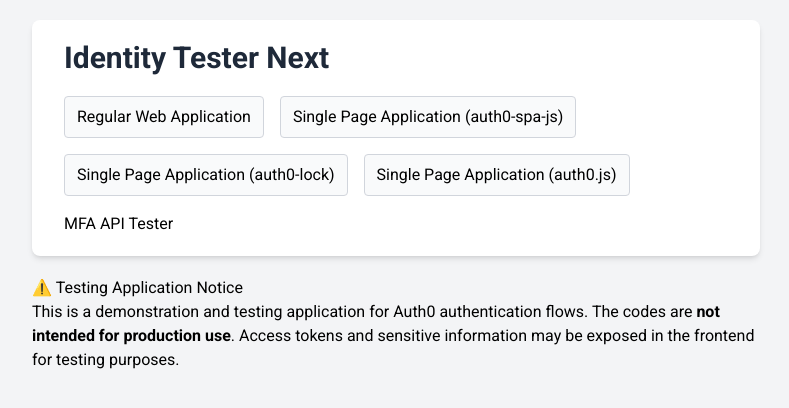
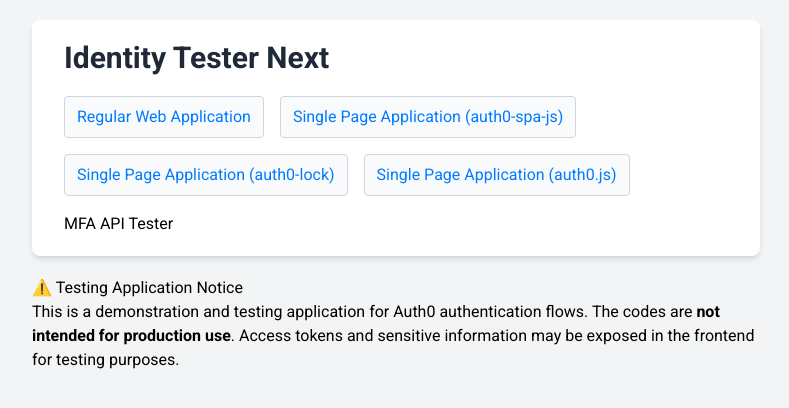
Before and after one commit to sfjt/identity-tester-next-2, a Next.js app: page / in a window 1280 px wide. Shown: the top 408 px of the page, without its empty margins (244-1033 px from the left). Built offline with nearby package versions, Linux system fonts and the light colour scheme.

Commit message:
Fixed build errors

```diff
--- a/package.json
+++ b/package.json
@@ -18,6 +18,7 @@
     "@auth0/nextjs-auth0": "^4.13.3",
     "@tailwindcss/postcss": "^4.1.18",
     "@upstash/redis": "^1.35.7",
+    "autoprefixer": "^10.4.23",
     "jose": "^6.1.3",
     "next": "^15.5.7",
     "postcss": "^8.5.6",
@@ -25,7 +26,7 @@
     "react": "^19.1.2",
     "react-dom": "^19.1.2",
     "swr": "^2.3.7",
-    "tailwindcss": "^4.1.18"
+    "tailwindcss": "^3.4.19"
   },
   "devDependencies": {
     "@eslint/eslintrc": "^3",
--- /dev/null
+++ b/postcss.config.js
@@ -0,0 +1,6 @@
+module.exports = {
+  plugins: {
+    tailwindcss: {},
+    autoprefixer: {},
+  },
+}
--- a/postcss.config.mjs
+++ /dev/null
@@ -1,7 +0,0 @@
-const config = {
-  plugins: {
-    "@tailwindcss/postcss": {},
-  },
-}
-
-export default config
--- a/src/app/globals.css
+++ b/src/app/globals.css
@@ -1,6 +1,9 @@
 @import url('https://fonts.googleapis.com/css2?family=Roboto:ital,wght@0,100..900;1,100..900&display=swap');
-@import "tailwindcss";
+@tailwind base;
+@tailwind components;
+@tailwind utilities;
 
+@layer base {
   body {
     font-family: "Roboto", sans-serif;
     @apply bg-gray-100 m-0 p-0;
@@ -9,3 +12,4 @@
   pre {
     @apply whitespace-pre-wrap break-all max-w-full overflow-x-auto;
   }
+}
--- /dev/null
+++ b/tailwind.config.js
@@ -0,0 +1,19 @@
+/** @type {import('tailwindcss').Config} */
+module.exports = {
+  content: [
+    "./src/pages/**/*.{js,ts,jsx,tsx,mdx}",
+    "./src/components/**/*.{js,ts,jsx,tsx,mdx}",
+    "./src/app/**/*.{js,ts,jsx,tsx,mdx}",
+  ],
+  theme: {
+    extend: {
+      colors: {
+        primary: "#007bff",
+        danger: "#dc3545",
+        success: "#28a745",
+        secondary: "#6c757d",
+      },
+    },
+  },
+  plugins: [],
+}
```
Also changed, not shown: 1 other file (tests, documents, lock files or other folders). Lines whose indentation alone changed are shown as unchanged.
